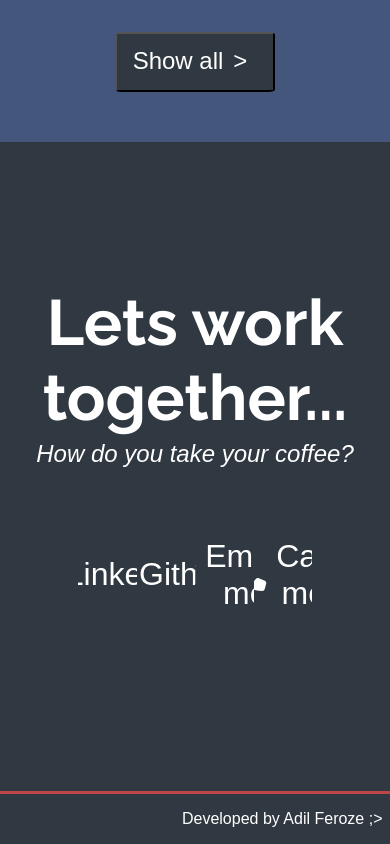
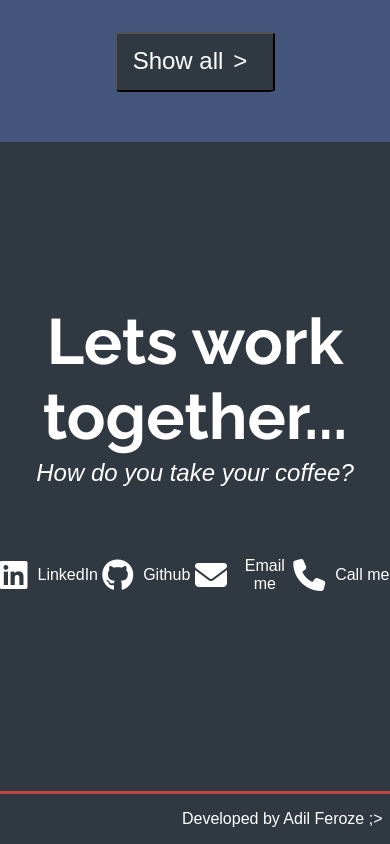
Before and after one commit to Ash4477/Personal-Portfolio-Project, a plain HTML site: page index.html in a window 390 px wide. Shown: the part 3785-4629 px from the top of the page. Drawn offline with Linux system fonts and the light colour scheme.

Commit message:
Project Finished

```diff
--- a/styles.css
+++ b/styles.css
@@ -13,6 +13,23 @@ body{
     padding: 0;
     font-family: 'Poppins', sans-serif;
     overflow-x: hidden;
+}
+
+@media (prefers-reduced-motion: no-preference){
+    *{
+        scroll-behavior: smooth;
+    }
+}
+
+@media (max-width:767.98px){
+    #icons-portion label{
+        font-size: 1rem !important;
+        padding-left: 10px;
+    }
+
+    #icons-portion{
+        width:100% !important;
+    }
 }
 
 /* navbar */
@@ -182,8 +199,6 @@ main{
     transform: translate(5px,0);
 }
 
-
-
 #projects > button p{
     display: inline-block;
     text-align: center;
```
